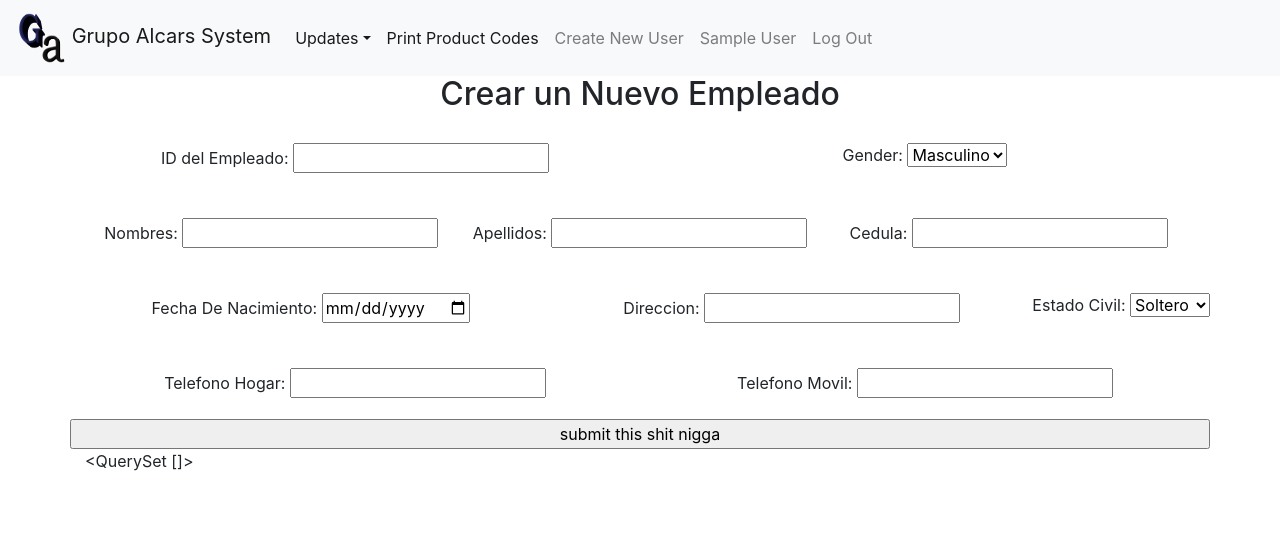
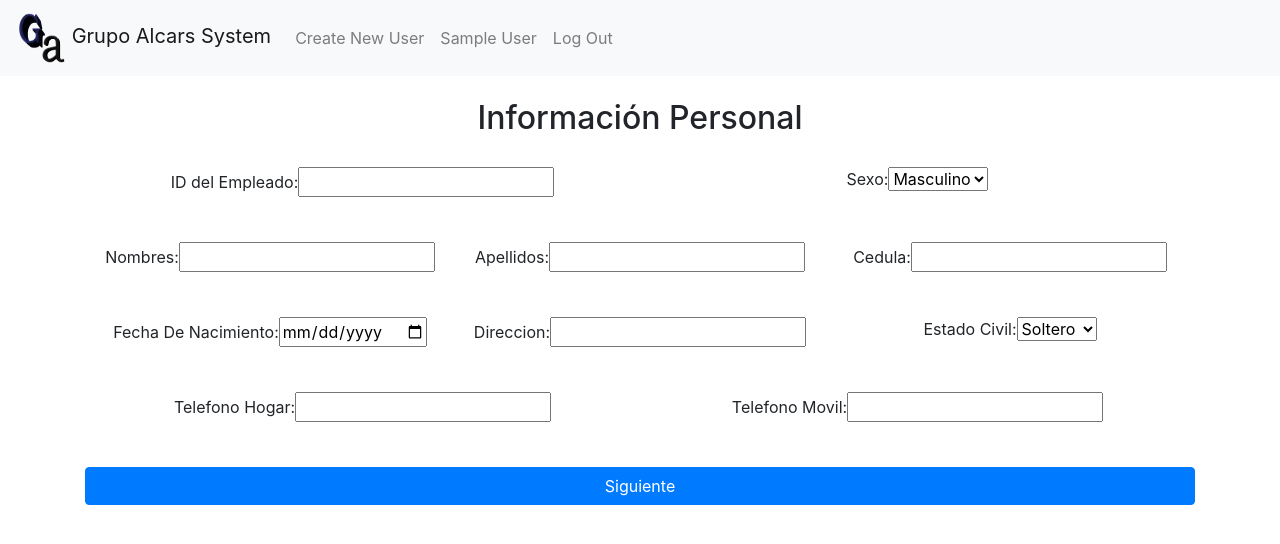
Before and after one commit to vLDemonizer/GA-1, a Django app: page /rrhh/employee/ in a window 1280 px wide. Shown: the top 544 px of the page. Run offline with Django 3.2, Linux system fonts and the light colour scheme; the visitor is signed in with stand-in values (Sample User, id 1); data that the repository does not hold is empty; parts of the project's set-up code (start-up, migrations or seed data) failed here and were passed over; some libraries are stand-ins or nearby versions.

Commit message:
Partial Employee Create (React), need to make some changes in the model

```diff
--- /dev/null
+++ b/GA/static/css/loader.css
@@ -0,0 +1,68 @@
+#loader {
+    display: block;
+    position: relative;
+    left: 50%;
+    top: 50%;
+    width: 150px;
+    height: 150px;
+    margin: -75px 0 0 -75px;
+    border-radius: 50%;
+    border: 3px solid transparent;
+    border-top-color: rgb(127, 128, 162);
+    -webkit-animation: spin 2s linear infinite;
+    animation: spin 2s linear infinite;
+}
+
+#loader:before {
+    content: "";
+    position: absolute;
+    top: 5px;
+    left: 5px;
+    right: 5px;
+    bottom: 5px;
+    border-radius: 50%;
+    border: 3px solid transparent;
+    border-top-color: rgb(62, 84, 245);
+    -webkit-animation: spin 3s linear infinite;
+    animation: spin 3s linear infinite;
+}
+
+#loader:after {
+    content: "";
+    position: absolute;
+    top: 15px;
+    left: 15px;
+    right: 15px;
+    bottom: 15px;
+    border-radius: 50%;
+    border: 3px solid transparent;
+    border-top-color: rgb(19, 2, 169);
+    -webkit-animation: spin 1.5s linear infinite;
+    animation: spin 1.5s linear infinite;
+}
+
+@-webkit-keyframes spin {
+    0% {
+        -webkit-transform: rotate(0deg);
+        -ms-transform: rotate(0deg);
+        transform: rotate(0deg);
+    }
+    100% {
+        -webkit-transform: rotate(360deg);
+        -ms-transform: rotate(360deg);
+        transform: rotate(360deg);
+    }
+}
+
+@keyframes spin {
+    0% {
+        -webkit-transform: rotate(0deg);
+        -ms-transform: rotate(0deg);
+        transform: rotate(0deg);
+    }
+    100% {
+        -webkit-transform: rotate(360deg);
+        -ms-transform: rotate(360deg);
+        transform: rotate(360deg);
+    }
+}
--- a/GA/static/react/rrhh/employee-create.jsx
+++ b/GA/static/react/rrhh/employee-create.jsx
@@ -1 +1,389 @@
-class
+class Position extends React.Component {
+    constructor(props){
+        super(props);
+        this.state = {
+            shift: '',
+            payRange: '',
+            is_active: '',
+            name: '',
+            salary: '',
+            start: '',
+            end: ''
+        };
+    }
+
+    render (){
+        return (
+            <div>
+                <h2 className="text-center">Información Laboral</h2>
+                <br />
+                <div className="text-center form-group row">
+                    <div className="col">
+                        <label for="id_shift"> Turno: </label>
+                        <select id="id_shift" name="shift">
+                            <option value="D" selected> Diurno </option>
+                            <option value="M"> Mixto </option>
+                            <option value="N"> Nocturno </option>
+                        </select>
+                    </div>
+
+                    <div className="col">
+                        <label for="id_pay_range"> Tipo De Pago: </label>
+                        <select id="id_pay_range" name="pay_range">
+                            <option value="S" selected> Semanal </option>
+                            <option value="Q"> Quincenal </option>
+                        </select>
+                    </div>
+
+                    <div className="col">
+                        <label for="id_is_active"> Status: </label>
+                        <input id="id_is_active" name="is_active" checked type="checkbox"/>
+                    </div>
+                </div>
+                <br />
+                <div className="text-center form-group row">
+                    <div class="col">
+                        <label for="id_name"> Cargo: </label>
+                        <input id="id_name" name="name" required type="text" maxlength="128"/>
+                    </div>
+
+                    <div className="col">
+                        <label for="id_salary"> Salario: </label>
+                        <input id="id_salary" name="salary" step="any" required type="number" min="1"/>
+                    </div>
+
+                    <div className="col">
+                        <label for="id_start"> Inicio: </label>
+                        <input id="id_start" name="start" required type="date"/>
+                    </div>
+
+                    <div className="col">
+                        <label for="id_end"> Fin : </label>
+                        <input id="id_end" name="end" required type="date"/>
+                    </div>
+
+                </div>
+                <br />
+                <div className="text-center form-group row">
+                    <a className="btn btn-warning col" onClick={this.props.componentBack}>
+                        <span style={{color: 'white'}}>Atras</span>
+                    </a>
+                    <a className="btn btn-primary col" onClick={()=>{}}>
+                        <span style={{color: 'white'}}>Aceptar</span>
+                    </a>
+                </div>
+            </div>
+        );
+    }
+};
+
+class Spawn extends React.Component {
+    constructor (props){
+        super(props);
+        this.state = {
+            name: '',
+            lastName: '',
+            birthdate: '',
+            gender: ''
+        };
+    }
+
+    render (){
+        return (
+            <div>
+                <div className="text-center form-group row">
+                    <div className="col">
+                        <label for="id_name"> Nombres: </label>
+                        <input id="id_name" name="name" required type="text" maxlength="128"/>
+                    </div>
+
+                    <div className="col">
+                        <label for="id_last_name"> Apellidos: </label>
+                        <input id="id_last_name" name="last_name" required type="text" maxlength="128"/>
+                    </div>
+
+                    <div className="col">
+                        <label for="id_birthdate"> Fecha De Nacimiento: </label>
+                        <input id="id_birthdate" name="birthdate" required type="date"/>
+                    </div>
+
+                    <div className="col">
+                        <label for="id_gender"> Gender: </label>
+                        <select id="id_gender" name="gender">
+                            <option value="M"> Masculino </option>
+                            <option value="F" selected > Femenino </option>
+                            <option value="O"> Otros </option>
+                        </select>
+                    </div>
+                </div>
+            </div>
+        );
+    }
+};
+
+class Spouse extends React.Component {
+    constructor (props){
+        super(props);
+        this.spawns = [];
+
+        this.state = {
+            gender: '',
+            birthDate: '',
+            name: '',
+            lastName: '',
+            cedula: '',
+            mobilePhone: '',
+            spawns: this.spawns,
+        }
+    }
+
+    addSpawn (){
+        this.spawns.push(
+            <Spawn />
+        );
+        this.setState({
+            spawns: this.spawns
+        });
+    }
+
+    removeSpawn (){
+        this.spawns.pop();
+        this.setState({
+            spawns: this.spawns
+        });
+    }
+
+    render (){
+        return (
+            <div>
+                <h2 className="text-center"> Cónyuge</h2>
+                <br />
+                <div className="text-center form-group row">
+                    <div className="col">
+                        <label for="id_name"> Nombres: </label>
+                        <input id="id_name" name="name" required type="text" maxlength="128"/>
+                    </div>
+
+                    <div className="col">
+                        <label for="id_last_name"> Apellidos: </label>
+                        <input id="id_last_name" name="last_name" required type="text" maxlength="128"/>
+                    </div>
+
+                    <div className="col">
+                        <label for="id_cedula"> Cedula: </label>
+                        <input id="id_cedula" name="cedula" required type="number" min="1"/>
+                    </div>
+                </div>
+                <br />
+                <div className="text-center form-group row">
+                    <div className="col">
+                        <label for="id_birthdate"> Fecha De Nacimiento: </label>
+                        <input id="id_birthdate" name="birthdate" required type="date"/>
+                    </div>
+
+                    <div className="col">
+                        <label for="id_gender"> Gender: </label>
+                        <select id="id_gender" name="gender">
+                            <option value="M"> Masculino </option>
+                            <option value="F" selected > Femenino </option>
+                            <option value="O"> Otros </option>
+                        </select>
+                    </div>
+
+                    <div className="col">
+                        <label for="id_home_phone">Telefono Movil:</label>
+                        <input id="id_mobile_phone" name="mobile_phone" type="text" required maxlength="40"/>
+                    </div>
+                </div>
+                <br />
+                {this.state.spawns.length === 0 ?
+                        ''
+                        :
+                        <h2 className="text-center">Hijos</h2>
+                    }
+                {
+                    this.state.spawns
+                }
+                <br />
+                <div className="text-center">
+
+                </div>
+                <div className="text-center">
+                    {this.state.spawns.length === 0 ?
+                        ''
+                        :
+                        <a className="btn btn-danger" onClick={()=>{this.removeSpawn()}}>
+                            <span style={{color: 'white'}}>-</span>
+                        </a>
+                    }
+                    <a className="btn btn-dark" onClick={()=>{this.addSpawn()}}>
+                        <span style={{color: 'white'}}>+</span>
+                    </a>
+                </div>
+                <br />
+                <div className="text-center row">
+                    <a className="btn btn-warning col" onClick={this.props.componentBack}>
+                        <span style={{color: 'white'}}>Atras</span>
+                    </a>
+                    <a className="btn btn-primary col" onClick={this.props.componentNext}>
+                        <span style={{color: 'white'}}>Siguiente</span>
+                    </a>
+                </div>
+            </div>
+        );
+    }
+};
+
+class Employee extends React.Component {
+    constructor (props){
+        super(props);
+        this.state = {
+            id: '',
+            gender: '',
+            birthDate: '',
+            name: '',
+            lastName: '',
+            cedula: '',
+            addres: '',
+            civilStatus: '',
+            homePhone: '',
+            mobilePhone: ''
+        }
+    }
+
+    render (){
+        return (
+            <div>
+                <h2 className="text-center"> Información Personal</h2>
+                <br />
+                <div className="text-center form-group row">
+                    <div className="col">
+                        <label for="id_employee_id"> ID del Empleado: </label>
+                        <input id="id_employee_id" name="employee_id" required type="number" min="1"/>
+                    </div>
+
+                    <div className="col">
+                        <label for="id_gender"> Sexo: </label>
+                        <select id="id_gender" name="gender">
+                            <option value="M" selected> Masculino </option>
+                            <option value="F"> Femenino </option>
+                            <option value="O"> Otros </option>
+                        </select>
+                    </div>
+                </div>
+                <br />
+                <div className="text-center form-group row">
+                    <div className="col">
+                        <label for="id_name"> Nombres: </label>
+                        <input id="id_name" name="name" required type="text" maxlength="128"/>
+                    </div>
+
+                    <div className="col">
+                        <label for="id_last_name"> Apellidos: </label>
+                        <input id="id_last_name" name="last_name" required type="text" maxlength="128"/>
+                    </div>
+
+                    <div className="col">
+                        <label for="id_cedula"> Cedula: </label>
+                        <input id="id_cedula" name="cedula" required type="number" min="1"/>
+                    </div>
+                </div>
+                <br />
+                <div className="text-center form-group row">
+                    <div className="col">
+                        <label for="id_birthdate"> Fecha De Nacimiento: </label>
+                        <input id="id_birthdate" name="birthdate" required type="date"/>
+                    </div>
+
+                    <div className="col">
+                        <label for="id_address"> Direccion: </label>
+                        <input id="id_address" name="address" type="text" required maxlength="256"/>
+                    </div>
+
+                    <div className="col">
+                        <label for="id_civil_status"> Estado Civil: </label>
+                        <select id="id_civil_status" name="civil_status">
+                            <option value="S" selected> Soltero </option>
+                            <option value="C"> Casado </option>
+                            <option value="V"> Viudo </option>
+                        </select>
+                    </div>
+                </div>
+                <br />
+                <div className="text-center form-group row">
+                    <div className="col">
+                        <label for="id_home_phone">Telefono Hogar:</label>
+                        <input id="id_home_phone" name="home_phone" type="text" required maxlength="40"/>
+                    </div>
+
+                    <div className="col">
+                        <label for="id_home_phone">Telefono Movil:</label>
+                        <input id="id_mobile_phone" name="mobile_phone" type="text" required maxlength="40"/>
+                    </div>
+                </div>
+                <br />
+                <div className="text-center row">
+                    <a className="btn btn-block btn-primary" onClick={this.props.componentNext}>
+                        <span style={{color: 'white'}}>Siguiente</span>
+                    </a>
+                </div>
+            </div>
+        );
+    }
+};
+
+class EmployeeCreate extends React.Component {
+    constructor (props){
+        super(props);
+        this.components = [
+            <Employee key={1} componentBack={this.componentBack.bind(this)} componentNext={this.componentNext.bind(this)}/>,
+            <Spouse key={2} componentBack={this.componentBack.bind(this)} componentNext={this.componentNext.bind(this)}/>,
+            <Position key={3} componentBack={this.componentBack.bind(this)} componentNext={this.componentNext.bind(this)}/>
+        ];
+
+        this.state = {
+            current: this.components[0],
+            index: 0
+        };
+    }
+
+    componentNext (){
+        if (this.state.index === this.components.length) {
+            this.setState({
+                current: this.components[0]
+            })
+
+        } else {
+            this.setState({
+                current: this.components[this.state.index + 1],
+                index: this.state.index + 1
+            })
+
+        }
+    }
+
+    componentBack (){
+        if (this.state.index - 1 === 0) {
+            this.setState({
+                current: this.components[0],
+                index: 0
+            })
+        } else {
+            this.setState({
+                current: this.components[this.state.index - 1],
+                index: this.state.index - 1
+            })
+        }
+    }
+
+    render (){
+        return (
+            this.state.current
+        );
+    }
+};
+
+ReactDOM.render (
+    <EmployeeCreate />,
+    document.getElementById('root')
+);
--- a/GA/templates/rrhh/employee/employee-create.html
+++ b/GA/templates/rrhh/employee/employee-create.html
@@ -1,82 +1,25 @@
-{% extends 'inventario/layout.html' %}
+{% extends 'base.html' %}
 {% load staticfiles %}
+{% block extra_styles %}
+<link rel="stylesheet" href="{% static 'css/loader.css' %}" >
+{% endblock %}
 
 {% block content %}
-<h2 class="text-center"> Crear un Nuevo Empleado </h2>
 <br />
 <form id="form" method="post">
      {% csrf_token %}
-    <!-- Informacion Personal -->
-    <div class="text-center form-group row">
-        <div class="col">
-            <label for="id_employee_id"> ID del Empleado: </label>
-            <input id="id_employee_id" name="employee_id" required type="number" min="1">
+    <div class="container-fluid" id="root">
+        <header class="text-center major">
+            <h2>Cargando...</h2>
+        </header>
+        <div class="text-center" style="margin-top: 100px;">
+            <div id="loader" ></div>
         </div>
-
-        <div class="col">
-            <label for="id_gender"> Gender: </label>
-            <select id="id_gender" name="gender">
-                <option value="M" selected> Masculino </option>
-                <option value="F"> Femenino </option>
-                <option value="O"> Otros </option>
-            </select>
-        </div>
-    </div>
-    <br />
-    <div class="text-center form-group row">
-        <div class="col">
-            <label for="id_name"> Nombres: </label>
-            <input id="id_name" name="name" required type="text" maxlength="128">
-        </div>
-
-        <div class"col">
-            <label for="id_last_name"> Apellidos: </label>
-            <input id="id_last_name" name="last_name" required type="text" maxlength="128">
-        </div>
-
-        <div class="col">
-            <label for="id_cedula"> Cedula: </label>
-            <input id="id_cedula" name="cedula" required type="number" min="1">
-        </div>
-    </div>
-    <br />
-    <div class="text-center form-group row">
-        <div class="col">
-            <label for="id_birthdate"> Fecha De Nacimiento: </label>
-            <input id="id_birthdate" name="birthdate" required type="date">
-        </div>
-
-        <div class="col">
-            <label for="id_address"> Direccion: </label>
-            <input id="id_address" name="address" type="text" required maxlength="256">
-        </div>
-
-        <div class"col">
-            <label for="id_civil_status"> Estado Civil: </label>
-            <select id="id_civil_status" name="civil_status">
-                <option value="S" selected> Soltero </option>
-                <option value="C"> Casado </option>
-                <option value="V"> Viudo </option>
-            </select>
-        </div>
-    </div>
-    <br />
-    <div class="text-center form-group row">
-        <div class="col">
-            <label for="id_home_phone">Telefono Hogar:</label>
-            <input id="id_home_phone" name="home_phone" type="text" required maxlength="40">
-        </div>
-
-        <div class="col">
-            <label for="id_home_phone">Telefono Movil:</label>
-            <input id="id_mobile_phone" name="mobile_phone" type="text" required maxlength="40">
-        </div>
-    </div>
-
-    <div class="text-center row">
-        <input class="col" type='submit' value='submit this shit nigga' />
     </div>
 </form>
 
-{{object_list}}
 {% endblock %}
+
+{% block extra_scripts %}
+<script type="text/babel" src="{% static 'react/rrhh/employee-create.jsx' %}"></script>
+{% endblock %}
```
